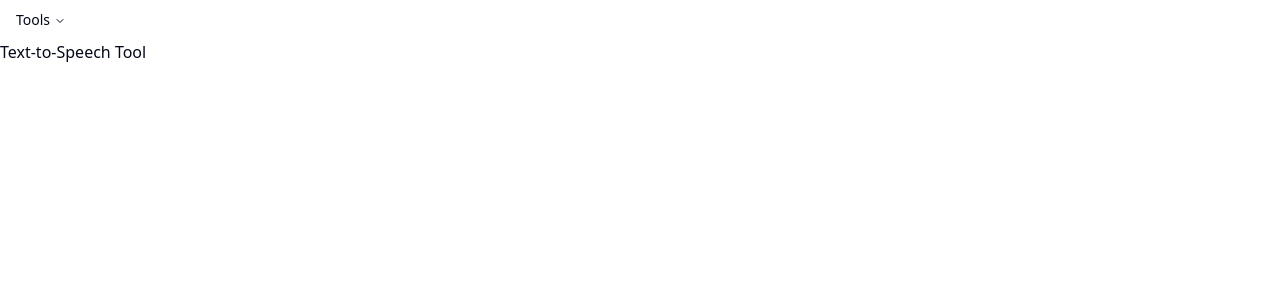
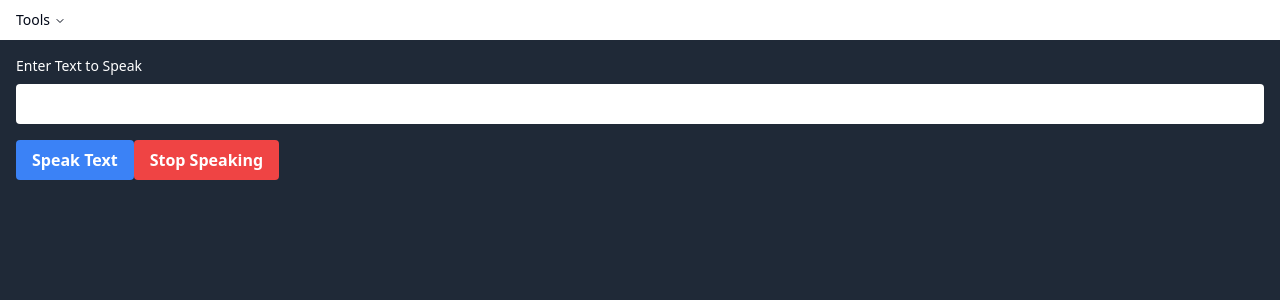
Before and after one commit to DAVEALLCAPS/text-tools, a React (Create React App) app: page /tts in a window 1280 px wide. Shown: the top 300 px of the page. Built offline with nearby package versions, Linux system fonts and the light colour scheme.

Commit message:
Add simple TTS with Stop Function

```diff
--- a/src/TTSPage.js
+++ b/src/TTSPage.js
@@ -1,9 +1,50 @@
-import React from 'react';
+import React, { useState } from 'react';
 
 function TTSPage() {
+  const [text, setText] = useState('');
+
+  const speakText = () => {
+    // Create a new instance of SpeechSynthesisUtterance
+    const msg = new SpeechSynthesisUtterance();
+
+    // Set the text for the SpeechSynthesisUtterance
+    msg.text = text;
+
+    // Use the speechSynthesis interface to speak the text
+    window.speechSynthesis.speak(msg);
+  };
+
+  const stopSpeech = () => {
+    // Cancel any ongoing speech synthesis
+    window.speechSynthesis.cancel();
+  }
+
   return (
-    <div>
-      <h2>Text-to-Speech Tool</h2>
+    <div className="min-h-screen bg-gray-800 p-4">
+      <label htmlFor="tts-input" className="block text-sm font-medium text-white">
+        Enter Text to Speak
+      </label>
+      <input
+        type="text"
+        id="tts-input"
+        className="w-full p-2 rounded mt-2"
+        value={text}
+        onChange={(e) => setText(e.target.value)}
+      />
+      <button
+        type="button"
+        className="mt-4 bg-blue-500 hover:bg-blue-700 text-white font-bold py-2 px-4 rounded"
+        onClick={speakText}
+      >
+        Speak Text
+      </button>
+      <button
+          type="button"
+          className="bg-red-500 hover:bg-red-700 text-white font-bold py-2 px-4 rounded"
+          onClick={stopSpeech}
+        >
+          Stop Speaking
+        </button>
     </div>
   );
 }
```
